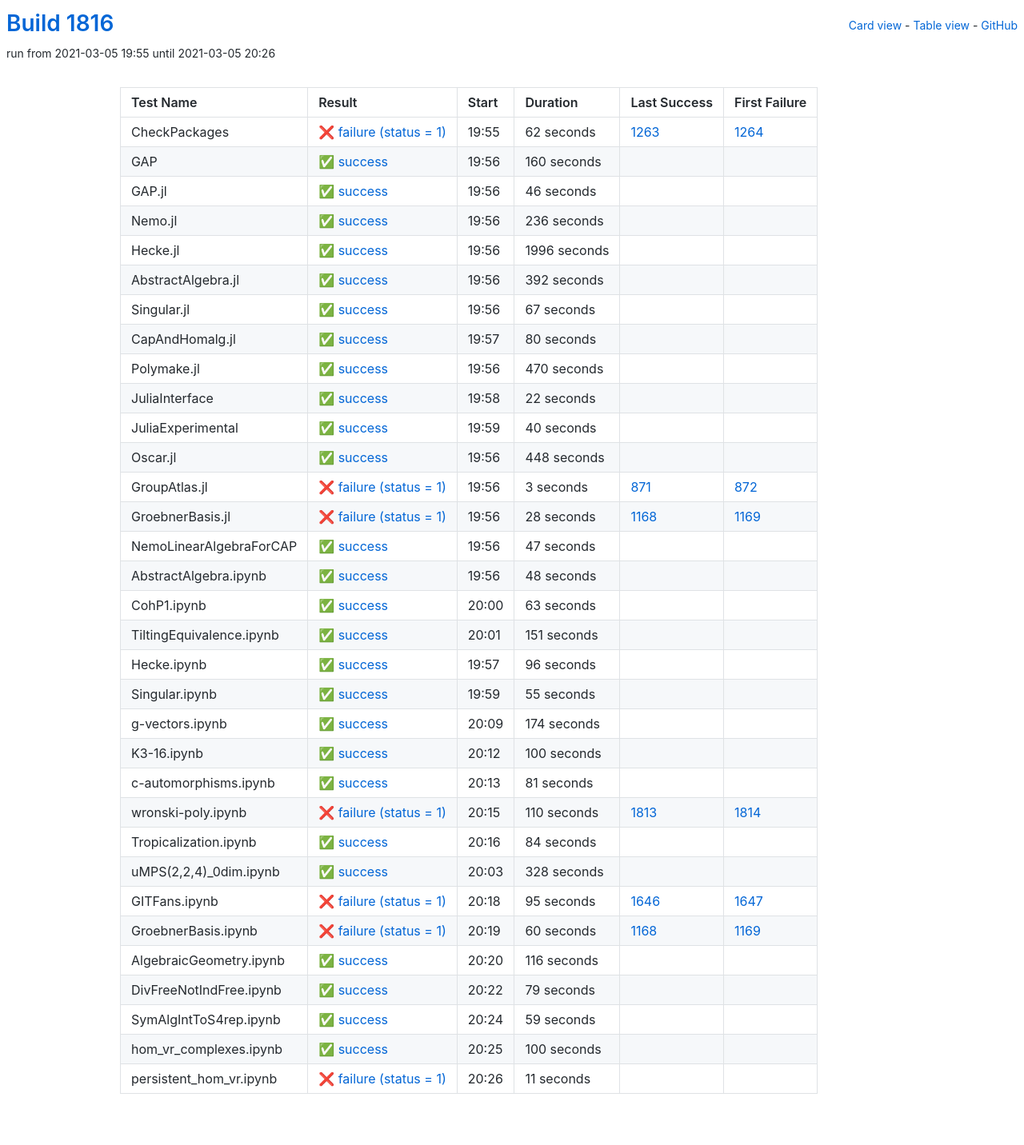
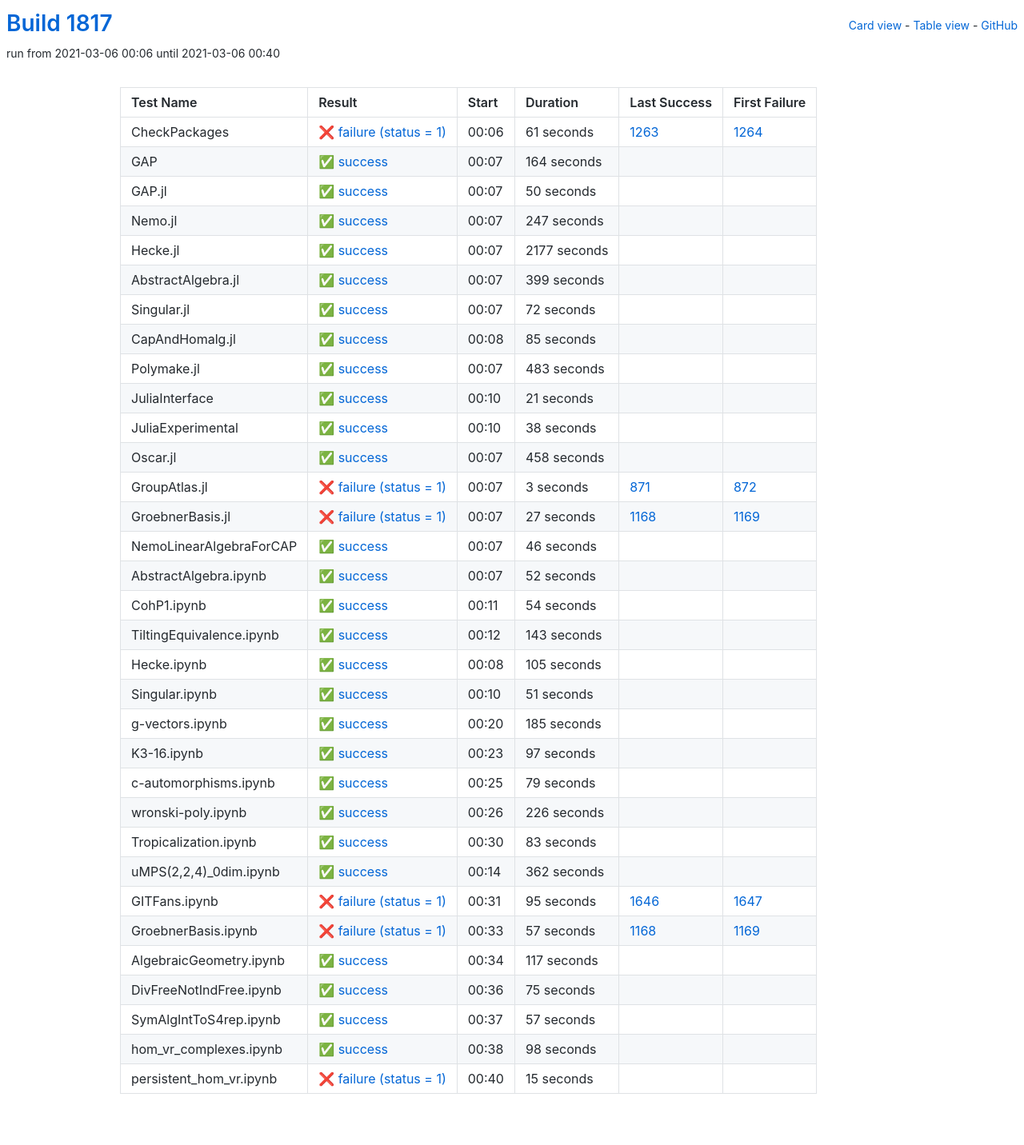
Before and after one commit to oscar-system/oscar-ci-status-stable, a Jekyll site: the page built from table.html, in a window 1280 px wide. Shown: the whole page at 80% size. Built offline with Jekyll 4.4.1, drawn with Linux system fonts in a browser that asks for light colours.

Commit message:
Build #1817

```diff
--- a/_data/ci.yml
+++ b/_data/ci.yml
@@ -1,6 +1,6 @@
 ---
-build: 1816
-build_url: https://oscarci.mathematik.uni-kl.de/job/oscar-stable/1816/
+build: 1817
+build_url: https://oscarci.mathematik.uni-kl.de/job/oscar-stable/1817/
 job: oscar-stable
 organization: oscar-system
 repo: oscar-ci-status-stable
@@ -8,152 +8,152 @@ repourl: https://github.com/oscar-system/oscar-ci-status-stable
 tests:
 - name: CheckPackages
   id: checkpackages
-  log: https://oscarci.mathematik.uni-kl.de/job/oscar-stable/1816/artifact/logs/build-1816/CheckPackages.log
-  start: 2021-03-05 19:55
+  log: https://oscarci.mathematik.uni-kl.de/job/oscar-stable/1817/artifact/logs/build-1817/CheckPackages.log
+  start: 2021-03-06 00:06
   success: false
   exitcode: 1
   status: failure
-  duration: 62
+  duration: 61
   last_success: 1263
   last_success_url: https://oscarci.mathematik.uni-kl.de/job/oscar-stable/1263/
   first_failure: 1264
   first_failure_url: https://oscarci.mathematik.uni-kl.de/job/oscar-stable/1264/
 - name: GAP
   id: gap
-  log: https://oscarci.mathematik.uni-kl.de/job/oscar-stable/1816/artifact/logs/build-1816/GAP.log
-  start: 2021-03-05 19:56
+  log: https://oscarci.mathematik.uni-kl.de/job/oscar-stable/1817/artifact/logs/build-1817/GAP.log
+  start: 2021-03-06 00:07
   success: true
   exitcode: 0
   status: success
-  duration: 160
+  duration: 164
   last_success: false
   last_success_url:
   first_failure: false
   first_failure_url:
 - name: GAP.jl
   id: gap-jl
-  log: https://oscarci.mathematik.uni-kl.de/job/oscar-stable/1816/artifact/logs/build-1816/GAP.jl.log
-  start: 2021-03-05 19:56
+  log: https://oscarci.mathematik.uni-kl.de/job/oscar-stable/1817/artifact/logs/build-1817/GAP.jl.log
+  start: 2021-03-06 00:07
   success: true
   exitcode: 0
   status: success
-  duration: 46
+  duration: 50
   last_success: false
   last_success_url:
   first_failure: false
   first_failure_url:
 - name: Nemo.jl
   id: nemo-jl
-  log: https://oscarci.mathematik.uni-kl.de/job/oscar-stable/1816/artifact/logs/build-1816/Nemo.jl.log
-  start: 2021-03-05 19:56
+  log: https://oscarci.mathematik.uni-kl.de/job/oscar-stable/1817/artifact/logs/build-1817/Nemo.jl.log
+  start: 2021-03-06 00:07
   success: true
   exitcode: 0
   status: success
-  duration: 236
+  duration: 247
   last_success: false
   last_success_url:
   first_failure: false
   first_failure_url:
 - name: Hecke.jl
   id: hecke-jl
-  log: https://oscarci.mathematik.uni-kl.de/job/oscar-stable/1816/artifact/logs/build-1816/Hecke.jl.log
-  start: 2021-03-05 19:56
+  log: https://oscarci.mathematik.uni-kl.de/job/oscar-stable/1817/artifact/logs/build-1817/Hecke.jl.log
+  start: 2021-03-06 00:07
   success: true
   exitcode: 0
   status: success
-  duration: 1996
+  duration: 2177
   last_success: false
   last_success_url:
   first_failure: false
   first_failure_url:
 - name: AbstractAlgebra.jl
   id: abstractalgebra-jl
-  log: https://oscarci.mathematik.uni-kl.de/job/oscar-stable/1816/artifact/logs/build-1816/AbstractAlgebra.jl.log
-  start: 2021-03-05 19:56
+  log: https://oscarci.mathematik.uni-kl.de/job/oscar-stable/1817/artifact/logs/build-1817/AbstractAlgebra.jl.log
+  start: 2021-03-06 00:07
   success: true
   exitcode: 0
   status: success
-  duration: 392
+  duration: 399
   last_success: false
   last_success_url:
   first_failure: false
   first_failure_url:
 - name: Singular.jl
   id: singular-jl
-  log: https://oscarci.mathematik.uni-kl.de/job/oscar-stable/1816/artifact/logs/build-1816/Singular.jl.log
-  start: 2021-03-05 19:56
+  log: https://oscarci.mathematik.uni-kl.de/job/oscar-stable/1817/artifact/logs/build-1817/Singular.jl.log
+  start: 2021-03-06 00:07
   success: true
   exitcode: 0
   status: success
-  duration: 67
+  duration: 72
   last_success: false
   last_success_url:
   first_failure: false
   first_failure_url:
 - name: CapAndHomalg.jl
   id: capandhomalg-jl
-  log: https://oscarci.mathematik.uni-kl.de/job/oscar-stable/1816/artifact/logs/build-1816/CapAndHomalg.jl.log
-  start: 2021-03-05 19:57
+  log: https://oscarci.mathematik.uni-kl.de/job/oscar-stable/1817/artifact/logs/build-1817/CapAndHomalg.jl.log
+  start: 2021-03-06 00:08
   success: true
   exitcode: 0
   status: success
-  duration: 80
+  duration: 85
   last_success: false
   last_success_url:
   first_failure: false
   first_failure_url:
 - name: Polymake.jl
   id: polymake-jl
-  log: https://oscarci.mathematik.uni-kl.de/job/oscar-stable/1816/artifact/logs/build-1816/Polymake.jl.log
-  start: 2021-03-05 19:56
+  log: https://oscarci.mathematik.uni-kl.de/job/oscar-stable/1817/artifact/logs/build-1817/Polymake.jl.log
+  start: 2021-03-06 00:07
   success: true
   exitcode: 0
   status: success
-  duration: 470
+  duration: 483
   last_success: false
   last_success_url:
   first_failure: false
   first_failure_url:
 - name: JuliaInterface
   id: juliainterface
-  log: https://oscarci.mathematik.uni-kl.de/job/oscar-stable/1816/artifact/logs/build-1816/JuliaInterface.log
-  start: 2021-03-05 19:58
+  log: https://oscarci.mathematik.uni-kl.de/job/oscar-stable/1817/artifact/logs/build-1817/JuliaInterface.log
+  start: 2021-03-06 00:10
   success: true
   exitcode: 0
   status: success
-  duration: 22
+  duration: 21
   last_success: false
   last_success_url:
   first_failure: false
   first_failure_url:
 - name: JuliaExperimental
   id: juliaexperimental
-  log: https://oscarci.mathematik.uni-kl.de/job/oscar-stable/1816/artifact/logs/build-1816/JuliaExperimental.log
-  start: 2021-03-05 19:59
+  log: https://oscarci.mathematik.uni-kl.de/job/oscar-stable/1817/artifact/logs/build-1817/JuliaExperimental.log
+  start: 2021-03-06 00:10
   success: true
   exitcode: 0
   status: success
-  duration: 40
+  duration: 38
   last_success: false
   last_success_url:
   first_failure: false
   first_failure_url:
 - name: Oscar.jl
   id: oscar-jl
-  log: https://oscarci.mathematik.uni-kl.de/job/oscar-stable/1816/artifact/logs/build-1816/Oscar.jl.log
-  start: 2021-03-05 19:56
+  log: https://oscarci.mathematik.uni-kl.de/job/oscar-stable/1817/artifact/logs/build-1817/Oscar.jl.log
+  start: 2021-03-06 00:07
   success: true
   exitcode: 0
   status: success
-  duration: 448
+  duration: 458
   last_success: false
   last_success_url:
   first_failure: false
   first_failure_url:
 - name: GroupAtlas.jl
   id: groupatlas-jl
-  log: https://oscarci.mathematik.uni-kl.de/job/oscar-stable/1816/artifact/logs/build-1816/GroupAtlas.jl.log
-  start: 2021-03-05 19:56
+  log: https://oscarci.mathematik.uni-kl.de/job/oscar-stable/1817/artifact/logs/build-1817/GroupAtlas.jl.log
+  start: 2021-03-06 00:07
   success: false
   exitcode: 1
   status: failure
@@ -164,164 +164,164 @@ tests:
   first_failure_url: https://oscarci.mathematik.uni-kl.de/job/oscar-stable/872/
 - name: GroebnerBasis.jl
   id: groebnerbasis-jl
-  log: https://oscarci.mathematik.uni-kl.de/job/oscar-stable/1816/artifact/logs/build-1816/GroebnerBasis.jl.log
-  start: 2021-03-05 19:56
+  log: https://oscarci.mathematik.uni-kl.de/job/oscar-stable/1817/artifact/logs/build-1817/GroebnerBasis.jl.log
+  start: 2021-03-06 00:07
   success: false
   exitcode: 1
   status: failure
-  duration: 28
+  duration: 27
   last_success: 1168
   last_success_url: https://oscarci.mathematik.uni-kl.de/job/oscar-stable/1168/
   first_failure: 1169
   first_failure_url: https://oscarci.mathematik.uni-kl.de/job/oscar-stable/1169/
 - name: NemoLinearAlgebraForCAP
   id: nemolinearalgebraforcap
-  log: https://oscarci.mathematik.uni-kl.de/job/oscar-stable/1816/artifact/logs/build-1816/NemoLinearAlgebraForCAP.log
-  start: 2021-03-05 19:56
+  log: https://oscarci.mathematik.uni-kl.de/job/oscar-stable/1817/artifact/logs/build-1817/NemoLinearAlgebraForCAP.log
+  start: 2021-03-06 00:07
   success: true
   exitcode: 0
   status: success
-  duration: 47
+  duration: 46
   last_success: false
   last_success_url:
   first_failure: false
   first_failure_url:
 - name: AbstractAlgebra.ipynb
   id: abstractalgebra-ipynb
-  log: https://oscarci.mathematik.uni-kl.de/job/oscar-stable/1816/artifact/logs/build-1816/AbstractAlgebra.ipynb.log
-  start: 2021-03-05 19:56
+  log: https://oscarci.mathematik.uni-kl.de/job/oscar-stable/1817/artifact/logs/build-1817/AbstractAlgebra.ipynb.log
+  start: 2021-03-06 00:07
   success: true
   exitcode: 0
   status: success
-  duration: 48
+  duration: 52
   last_success: false
   last_success_url:
   first_failure: false
   first_failure_url:
 - name: CohP1.ipynb
   id: cohp1-ipynb
-  log: https://oscarci.mathematik.uni-kl.de/job/oscar-stable/1816/artifact/logs/build-1816/CohP1.ipynb.log
-  start: 2021-03-05 20:00
+  log: https://oscarci.mathematik.uni-kl.de/job/oscar-stable/1817/artifact/logs/build-1817/CohP1.ipynb.log
+  start: 2021-03-06 00:11
   success: true
   exitcode: 0
   status: success
-  duration: 63
+  duration: 54
   last_success: false
   last_success_url:
   first_failure: false
   first_failure_url:
 - name: TiltingEquivalence.ipynb
   id: tiltingequivalence-ipynb
-  log: https://oscarci.mathematik.uni-kl.de/job/oscar-stable/1816/artifact/logs/build-1816/TiltingEquivalence.ipynb.log
-  start: 2021-03-05 20:01
+  log: https://oscarci.mathematik.uni-kl.de/job/oscar-stable/1817/artifact/logs/build-1817/TiltingEquivalence.ipynb.log
+  start: 2021-03-06 00:12
   success: true
   exitcode: 0
   status: success
-  duration: 151
+  duration: 143
   last_success: false
   last_success_url:
   first_failure: false
   first_failure_url:
 - name: Hecke.ipynb
   id: hecke-ipynb
-  log: https://oscarci.mathematik.uni-kl.de/job/oscar-stable/1816/artifact/logs/build-1816/Hecke.ipynb.log
-  start: 2021-03-05 19:57
+  log: https://oscarci.mathematik.uni-kl.de/job/oscar-stable/1817/artifact/logs/build-1817/Hecke.ipynb.log
+  start: 2021-03-06 00:08
   success: true
   exitcode: 0
   status: success
-  duration: 96
+  duration: 105
   last_success: false
   last_success_url:
   first_failure: false
   first_failure_url:
 - name: Singular.ipynb
   id: singular-ipynb
-  log: https://oscarci.mathematik.uni-kl.de/job/oscar-stable/1816/artifact/logs/build-1816/Singular.ipynb.log
-  start: 2021-03-05 19:59
+  log: https://oscarci.mathematik.uni-kl.de/job/oscar-stable/1817/artifact/logs/build-1817/Singular.ipynb.log
+  start: 2021-03-06 00:10
   success: true
   exitcode: 0
   status: success
-  duration: 55
+  duration: 51
   last_success: false
   last_success_url:
   first_failure: false
   first_failure_url:
 - name: g-vectors.ipynb
   id: g-vectors-ipynb
-  log: https://oscarci.mathematik.uni-kl.de/job/oscar-stable/1816/artifact/logs/build-1816/g-vectors.ipynb.log
-  start: 2021-03-05 20:09
+  log: https://oscarci.mathematik.uni-kl.de/job/oscar-stable/1817/artifact/logs/build-1817/g-vectors.ipynb.log
+  start: 2021-03-06 00:20
   success: true
   exitcode: 0
   status: success
-  duration: 174
+  duration: 185
   last_success: false
   last_success_url:
   first_failure: false
   first_failure_url:
 - name: K3-16.ipynb
   id: k3-16-ipynb
-  log: https://oscarci.mathematik.uni-kl.de/job/oscar-stable/1816/artifact/logs/build-1816/K3-16.ipynb.log
-  start: 2021-03-05 20:12
+  log: https://oscarci.mathematik.uni-kl.de/job/oscar-stable/1817/artifact/logs/build-1817/K3-16.ipynb.log
+  start: 2021-03-06 00:23
   success: true
   exitcode: 0
   status: success
-  duration: 100
+  duration: 97
   last_success: false
   last_success_url:
   first_failure: false
   first_failure_url:
 - name: c-automorphisms.ipynb
   id: c-automorphisms-ipynb
-  log: https://oscarci.mathematik.uni-kl.de/job/oscar-stable/1816/artifact/logs/build-1816/c-automorphisms.ipynb.log
-  start: 2021-03-05 20:13
+  log: https://oscarci.mathematik.uni-kl.de/job/oscar-stable/1817/artifact/logs/build-1817/c-automorphisms.ipynb.log
+  start: 2021-03-06 00:25
   success: true
   exitcode: 0
   status: success
-  duration: 81
+  duration: 79
   last_success: false
   last_success_url:
   first_failure: false
   first_failure_url:
 - name: wronski-poly.ipynb
   id: wronski-poly-ipynb
-  log: https://oscarci.mathematik.uni-kl.de/job/oscar-stable/1816/artifact/logs/build-1816/wronski-poly.ipynb.log
-  start: 2021-03-05 20:15
-  success: false
-  exitcode: 1
-  status: failure
-  duration: 110
-  last_success: 1813
-  last_success_url: https://oscarci.mathematik.uni-kl.de/job/oscar-stable/1813/
-  first_failure: 1814
-  first_failure_url: https://oscarci.mathematik.uni-kl.de/job/oscar-stable/1814/
-- name: Tropicalization.ipynb
-  id: tropicalization-ipynb
-  log: https://oscarci.mathematik.uni-kl.de/job/oscar-stable/1816/artifact/logs/build-1816/Tropicalization.ipynb.log
-  start: 2021-03-05 20:16
+  log: https://oscarci.mathematik.uni-kl.de/job/oscar-stable/1817/artifact/logs/build-1817/wronski-poly.ipynb.log
+  start: 2021-03-06 00:26
   success: true
   exitcode: 0
   status: success
-  duration: 84
+  duration: 226
+  last_success: false
+  last_success_url:
+  first_failure: false
+  first_failure_url:
+- name: Tropicalization.ipynb
+  id: tropicalization-ipynb
+  log: https://oscarci.mathematik.uni-kl.de/job/oscar-stable/1817/artifact/logs/build-1817/Tropicalization.ipynb.log
+  start: 2021-03-06 00:30
+  success: true
+  exitcode: 0
+  status: success
+  duration: 83
   last_success: false
   last_success_url:
   first_failure: false
   first_failure_url:
 - name: uMPS(2,2,4)_0dim.ipynb
   id: umps-2-2-4-0dim-ipynb
-  log: https://oscarci.mathematik.uni-kl.de/job/oscar-stable/1816/artifact/logs/build-1816/uMPS-2-2-4-_0dim.ipynb.log
-  start: 2021-03-05 20:03
+  log: https://oscarci.mathematik.uni-kl.de/job/oscar-stable/1817/artifact/logs/build-1817/uMPS-2-2-4-_0dim.ipynb.log
+  start: 2021-03-06 00:14
   success: true
   exitcode: 0
   status: success
-  duration: 328
+  duration: 362
   last_success: false
   last_success_url:
   first_failure: false
   first_failure_url:
 - name: GITFans.ipynb
   id: gitfans-ipynb
-  log: https://oscarci.mathematik.uni-kl.de/job/oscar-stable/1816/artifact/logs/build-1816/GITFans.ipynb.log
-  start: 2021-03-05 20:18
+  log: https://oscarci.mathematik.uni-kl.de/job/oscar-stable/1817/artifact/logs/build-1817/GITFans.ipynb.log
+  start: 2021-03-06 00:31
   success: false
   exitcode: 1
   status: failure
@@ -332,72 +332,72 @@ tests:
   first_failure_url: https://oscarci.mathematik.uni-kl.de/job/oscar-stable/1647/
 - name: GroebnerBasis.ipynb
   id: groebnerbasis-ipynb
-  log: https://oscarci.mathematik.uni-kl.de/job/oscar-stable/1816/artifact/logs/build-1816/GroebnerBasis.ipynb.log
-  start: 2021-03-05 20:19
+  log: https://oscarci.mathematik.uni-kl.de/job/oscar-stable/1817/artifact/logs/build-1817/GroebnerBasis.ipynb.log
+  start: 2021-03-06 00:33
   success: false
   exitcode: 1
   status: failure
-  duration: 60
+  duration: 57
   last_success: 1168
   last_success_url: https://oscarci.mathematik.uni-kl.de/job/oscar-stable/1168/
   first_failure: 1169
   first_failure_url: https://oscarci.mathematik.uni-kl.de/job/oscar-stable/1169/
 - name: AlgebraicGeometry.ipynb
   id: algebraicgeometry-ipynb
-  log: https://oscarci.mathematik.uni-kl.de/job/oscar-stable/1816/artifact/logs/build-1816/AlgebraicGeometry.ipynb.log
-  start: 2021-03-05 20:20
+  log: https://oscarci.mathematik.uni-kl.de/job/oscar-stable/1817/artifact/logs/build-1817/AlgebraicGeometry.ipynb.log
+  start: 2021-03-06 00:34
   success: true
   exitcode: 0
   status: success
-  duration: 116
+  duration: 117
   last_success: false
   last_success_url:
   first_failure: false
   first_failure_url:
 - name: DivFreeNotIndFree.ipynb
   id: divfreenotindfree-ipynb
-  log: https://oscarci.mathematik.uni-kl.de/job/oscar-stable/1816/artifact/logs/build-1816/DivFreeNotIndFree.ipynb.log
-  start: 2021-03-05 20:22
+  log: https://oscarci.mathematik.uni-kl.de/job/oscar-stable/1817/artifact/logs/build-1817/DivFreeNotIndFree.ipynb.log
+  start: 2021-03-06 00:36
   success: true
   exitcode: 0
   status: success
-  duration: 79
+  duration: 75
   last_success: false
   last_success_url:
   first_failure: false
   first_failure_url:
 - name: SymAlgIntToS4rep.ipynb
   id: symalginttos4rep-ipynb
-  log: https://oscarci.mathematik.uni-kl.de/job/oscar-stable/1816/artifact/logs/build-1816/SymAlgIntToS4rep.ipynb.log
-  start: 2021-03-05 20:24
+  log: https://oscarci.mathematik.uni-kl.de/job/oscar-stable/1817/artifact/logs/build-1817/SymAlgIntToS4rep.ipynb.log
+  start: 2021-03-06 00:37
   success: true
   exitcode: 0
   status: success
-  duration: 59
+  duration: 57
   last_success: false
   last_success_url:
   first_failure: false
   first_failure_url:
 - name: hom_vr_complexes.ipynb
   id: hom-vr-complexes-ipynb
-  log: https://oscarci.mathematik.uni-kl.de/job/oscar-stable/1816/artifact/logs/build-1816/hom_vr_complexes.ipynb.log
-  start: 2021-03-05 20:25
+  log: https://oscarci.mathematik.uni-kl.de/job/oscar-stable/1817/artifact/logs/build-1817/hom_vr_complexes.ipynb.log
+  start: 2021-03-06 00:38
   success: true
   exitcode: 0
   status: success
-  duration: 100
+  duration: 98
   last_success: false
   last_success_url:
   first_failure: false
   first_failure_url:
 - name: persistent_hom_vr.ipynb
   id: persistent-hom-vr-ipynb
-  log: https://oscarci.mathematik.uni-kl.de/job/oscar-stable/1816/artifact/logs/build-1816/persistent_hom_vr.ipynb.log
-  start: 2021-03-05 20:26
+  log: https://oscarci.mathematik.uni-kl.de/job/oscar-stable/1817/artifact/logs/build-1817/persistent_hom_vr.ipynb.log
+  start: 2021-03-06 00:40
   success: false
   exitcode: 1
   status: failure
-  duration: 11
+  duration: 15
   last_success: false
   last_success_url:
   first_failure: false
```
Also changed, not shown: README.md.
